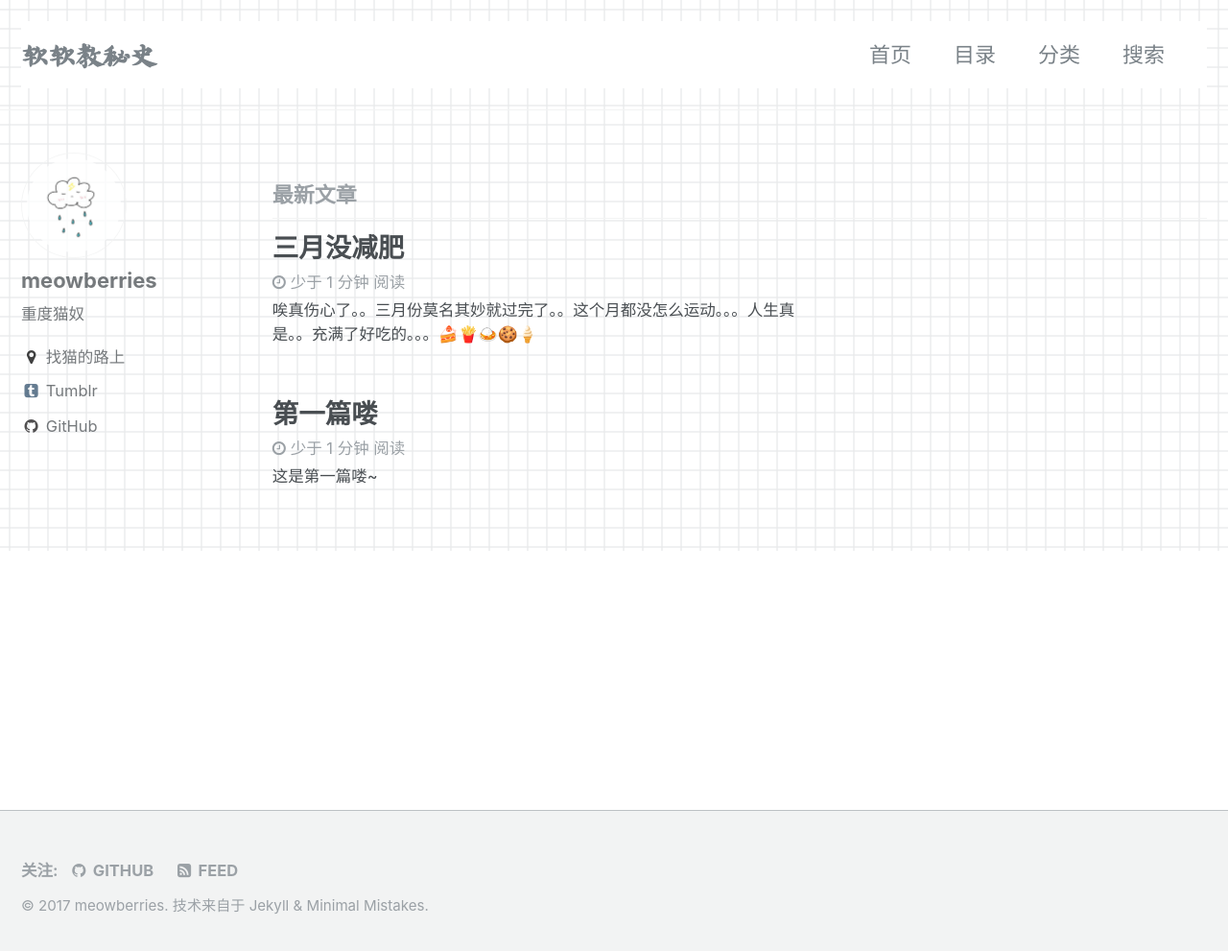
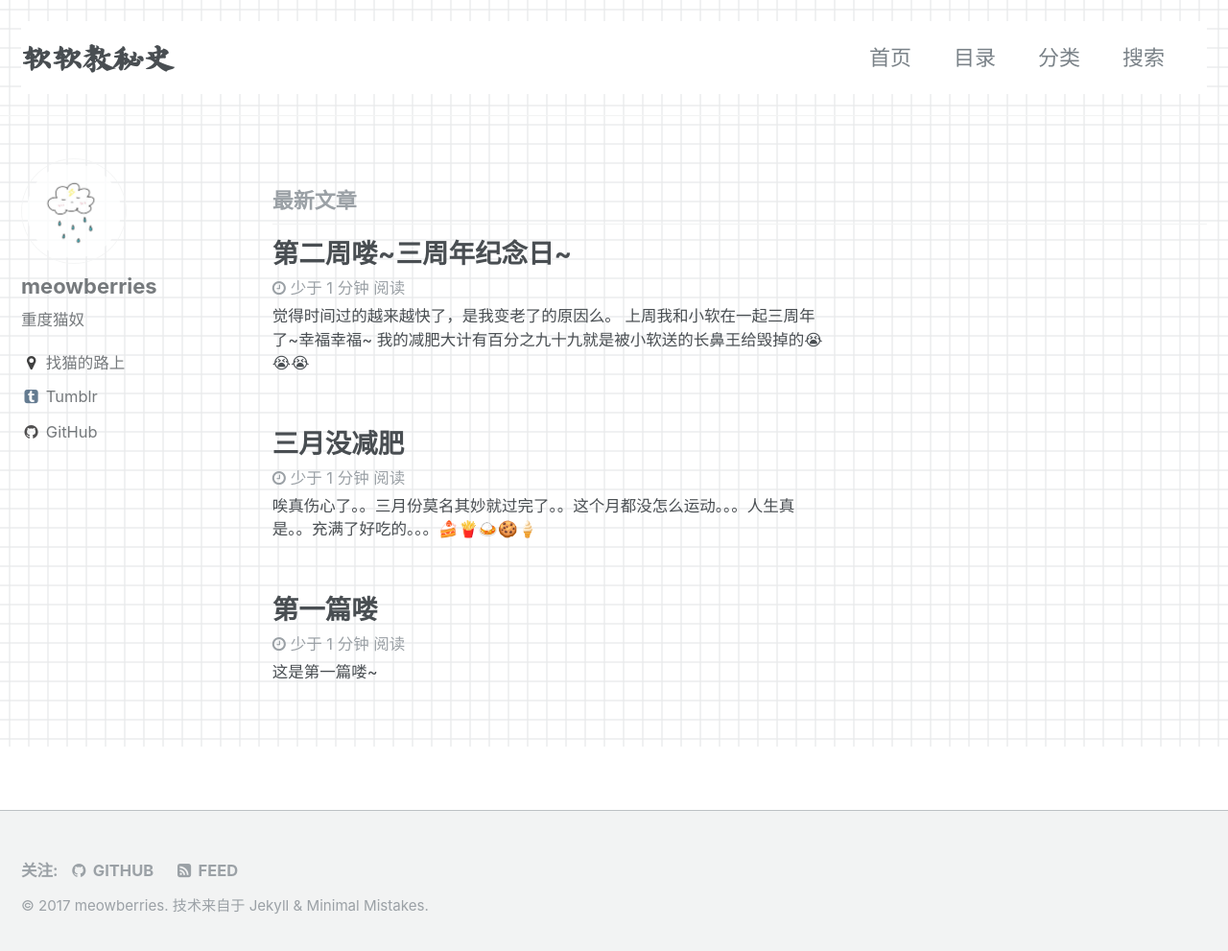
Before and after one commit to meowberries/meowberries.github.io, a Jekyll site: the page built from index.html, in a window 1280 px wide and 1000 px high. Shown: the top 991 px of the window at 96% size. Built offline with Jekyll 4.4.1, drawn with Linux system fonts in a browser that asks for light colours; emoji names are drawn with the system emoji font; the list of posts is cut into pages by our own code.

Commit message:
title colot

```diff
--- /dev/null
+++ b/_posts/2017-03-27-keep-fit-week-one.md
@@ -0,0 +1,35 @@
+---
+title: "第二周喽~三周年纪念日~"
+excerpt_separator: "<!--more-->"
+categories:
+  - 健身
+tags:
+  - 小软
+  - 健身
+  - 随想
+---
+
+觉得时间过的越来越快了，是我变老了的原因么。
+上周我和小软在一起三周年了~幸福幸福~
+我的减肥大计有百分之九十九就是被小软送的长鼻王给毁掉的:sob::sob::sob:
+
+<!--more-->
+
+## 上周完成情况
+
+
+ - 3月20日 周一 哑铃家庭胸部塑形 哑铃家庭背部塑形 上肢拉伸
+ - 3月21日 周二 ~~慢跑30分钟~~
+ - 3月22日 周三 核心功能入门 马甲线养成 躯干拉伸
+ - 3月23日 周四 HIIT唤醒 哑铃家庭臀部塑形 下肢拉伸
+ - 3月24日 周五 慢跑30分钟 哑铃性感手臂
+ - 3月25日 周六 哑铃胸部训练 哑铃肩部塑形训练 上肢拉伸
+ - 3月26日 周日 休息日
+
+## 健身计划
+
+
+## 饮食计划
+
+
+## 其他
--- a/_sass/_masthead.scss
+++ b/_sass/_masthead.scss
@@ -44,7 +44,7 @@
   -webkit-box-align: center;
         align-items: center;
   font-weight: bold;
-  font-size: 32px;
+  font-size: 36px;
   z-index: 20;
 }
 
@@ -77,3 +77,16 @@
     font-weight: 700;
   }
 }
+
+@font-face {
+    font-family: "SentyTang";
+    src: url("/assets/fonts/SentyTang.eot"); /* IE9 */
+    src: url("/assets/fonts/SentyTang.eot?#iefix") format("embedded-opentype"), /* IE6-IE8 */
+
+    url("/assets/fonts/SentyTang.woff") format("woff"), /* chrome、firefox */
+    url("/assets/fonts/SentyTang.ttf") format("truetype"), /* chrome、firefox、opera、Safari, Android, iOS 4.2+ */
+
+    url("/assets/fonts/SentyTang.svg#SentyTang") format("svg"); /* iOS 4.1- */
+    font-style: normal;
+    font-weight: normal;
+}
--- a/_sass/_navigation.scss
+++ b/_sass/_navigation.scss
@@ -194,6 +194,7 @@
 
     &.site-title {
       margin-left: 0;
+      color: $text-color;
     }
   }
 
@@ -556,16 +557,3 @@
     }
   }
 }
-
-@font-face {
-    font-family: "SentyTang";
-    src: url("/assets/fonts/SentyTang.eot"); /* IE9 */
-    src: url("/assets/fonts/SentyTang.eot?#iefix") format("embedded-opentype"), /* IE6-IE8 */
-
-    url("/assets/fonts/SentyTang.woff") format("woff"), /* chrome、firefox */
-    url("/assets/fonts/SentyTang.ttf") format("truetype"), /* chrome、firefox、opera、Safari, Android, iOS 4.2+ */
-
-    url("/assets/fonts/SentyTang.svg#SentyTang") format("svg"); /* iOS 4.1- */
-    font-style: normal;
-    font-weight: normal;
-}
```
Also changed, not shown: _sass/_variables.scss (line endings or trailing spaces).
